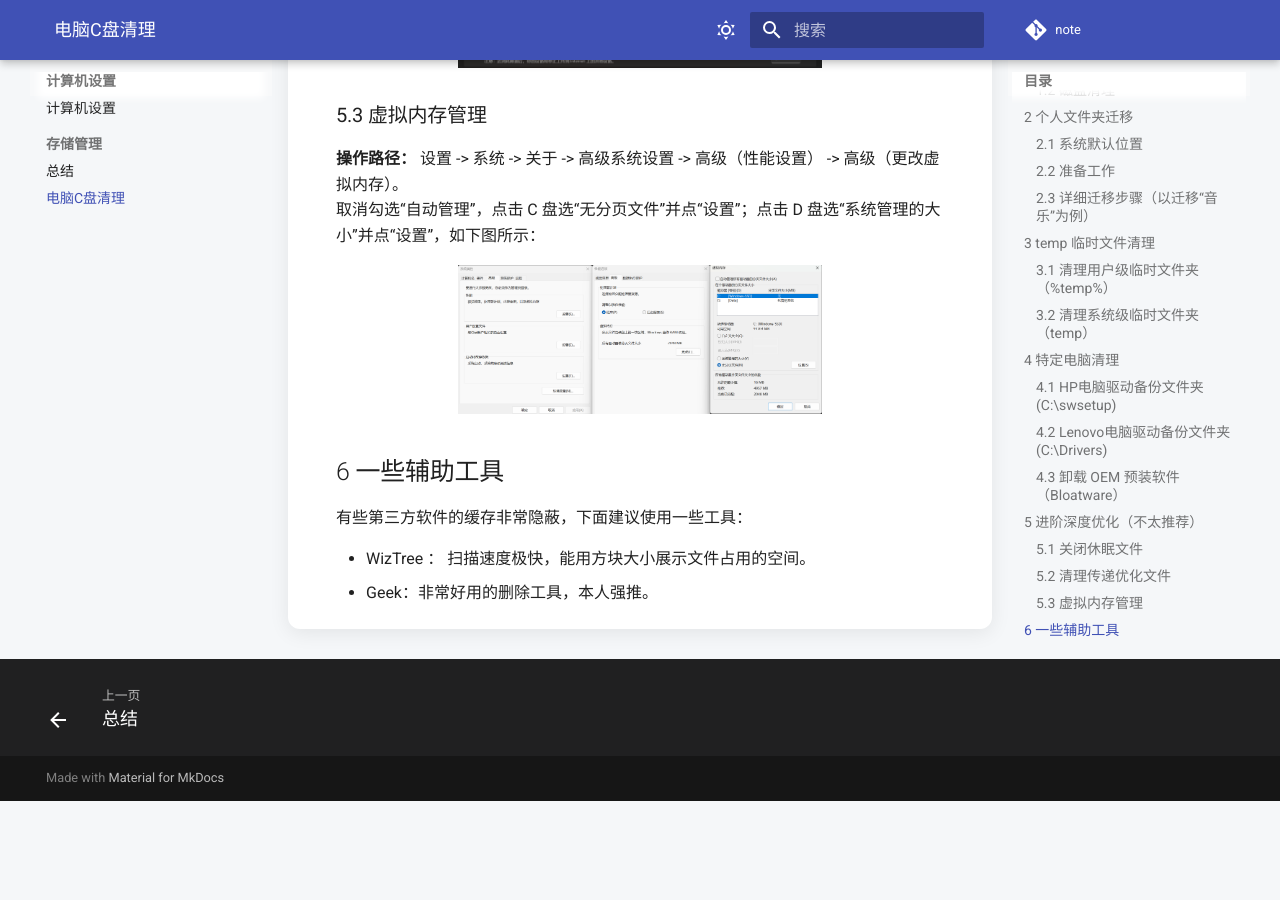
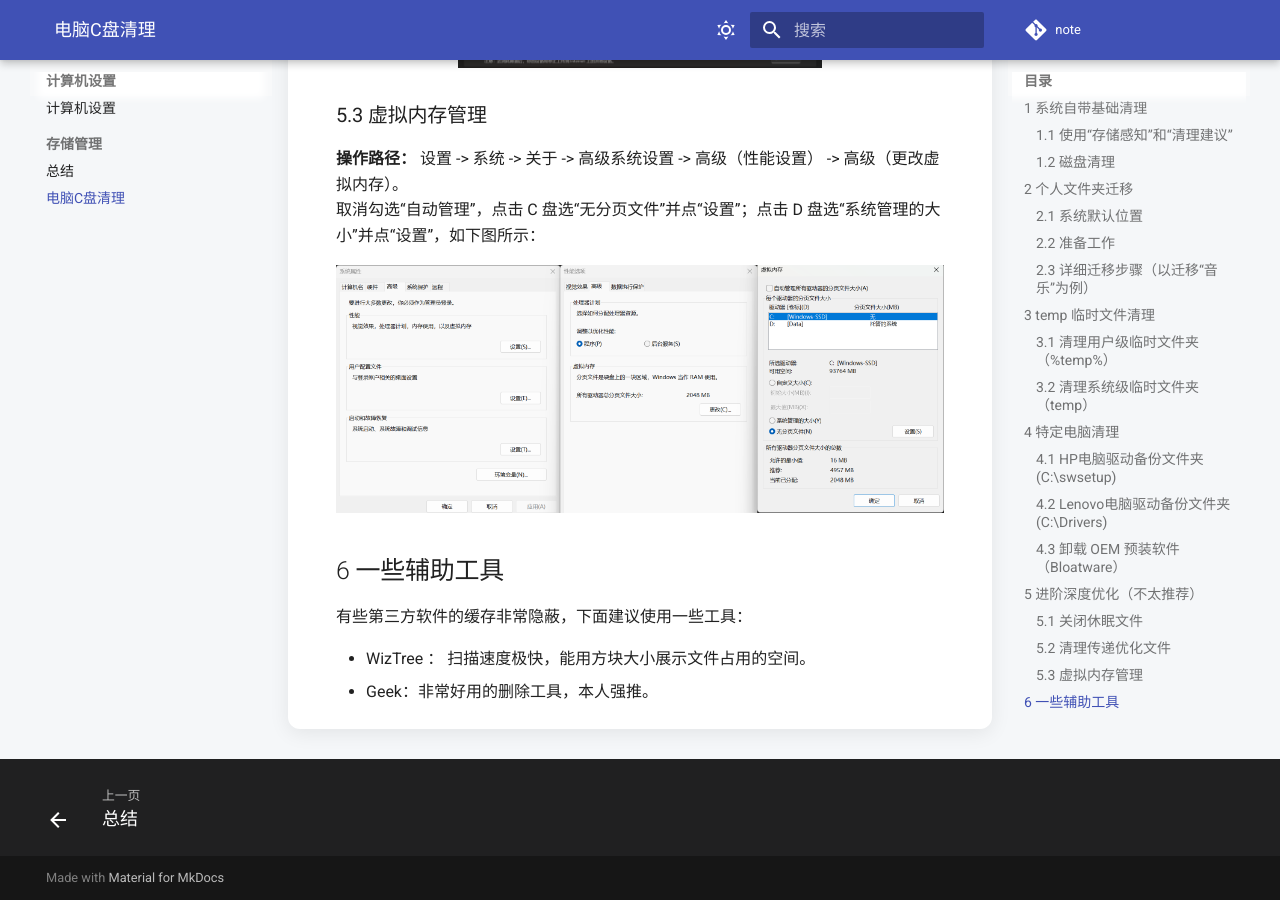
Before and after one commit to ldray857/Ramblings, an MkDocs documentation site: the page built from docs/CS/cs_store/02_电脑C盘清理.md, in a window 1280 px wide and 900 px high, scrolled down 5637 px. Built offline with MkDocs 1.6.1 and Material for MkDocs 9.7.7, drawn with Linux system fonts in a browser that asks for light colours; comment, search, counter and statistics services are not loaded; before the commit the page ends 6438 px from its top, so only the background shows below that.

Commit message:
修改文字

```diff
--- a/docs/CS/cs_store/02_电脑C盘清理.md
+++ b/docs/CS/cs_store/02_电脑C盘清理.md
@@ -143,7 +143,7 @@ Windows 会为了给局域网其他设备分发更新而保留补丁备份。
 **操作路径：** 设置 -> 系统 -> 关于 -> 高级系统设置 -> 高级（性能设置） -> 高级（更改虚拟内存）。
 取消勾选“自动管理”，点击 C 盘选“无分页文件”并点“设置”；点击 D 盘选“系统管理的大小”并点“设置”，如下图所示：
 
-![1775547628415](image/02_电脑C盘清理/1775547628415.png){ width="60%" style="display: block; margin: 0 auto" }
+![1775547628415](image/02_电脑C盘清理/1775547628415.png){ width="100%" style="display: block; margin: 0 auto" }
 
 ## 6 一些辅助工具
 
--- a/mkdocs.yml
+++ b/mkdocs.yml
@@ -1,6 +1,6 @@
 # 1. 基本信息
 site_name: 一些碎碎念
-site_description: 一些coding note
+site_description: 一些碎碎念
 site_author: Lucas
 site_url: https://ZJURay1110.github.io/note/
 edit_uri: edit/main/docs/
```
